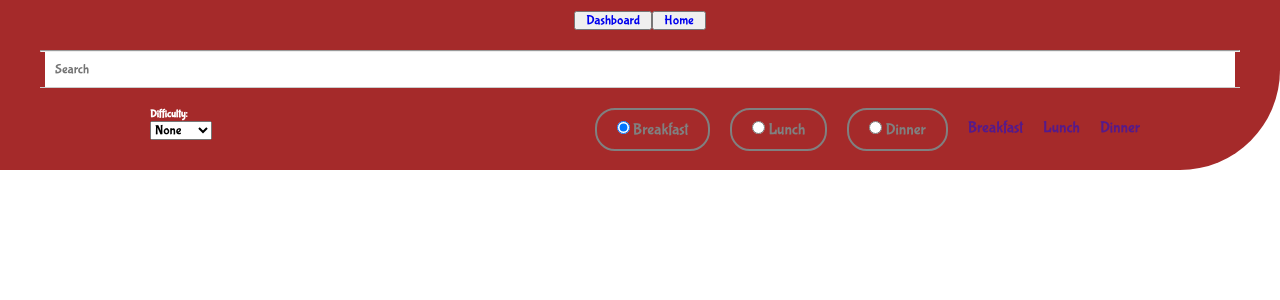
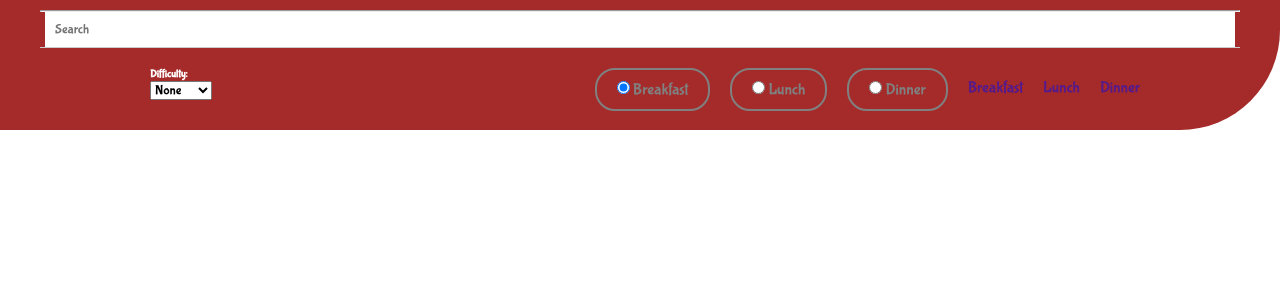
Before and after one commit to buhleqampi/AngularFrontend, an Angular app: page /home in a window 1280 px wide. Shown: the top 300 px of the page. Built offline with nearby package versions, Linux system fonts and the light colour scheme.

Commit message:
update app component

```diff
--- a/src/app/app.component.html
+++ b/src/app/app.component.html
@@ -1,5 +1 @@
-<nav>
-    <button><a routerLink="/recipe">Dashboard</a></button>
-    <button><a routerLink="/home">Home</a></button>
-  </nav>
 <router-outlet><router-outlet />
```
